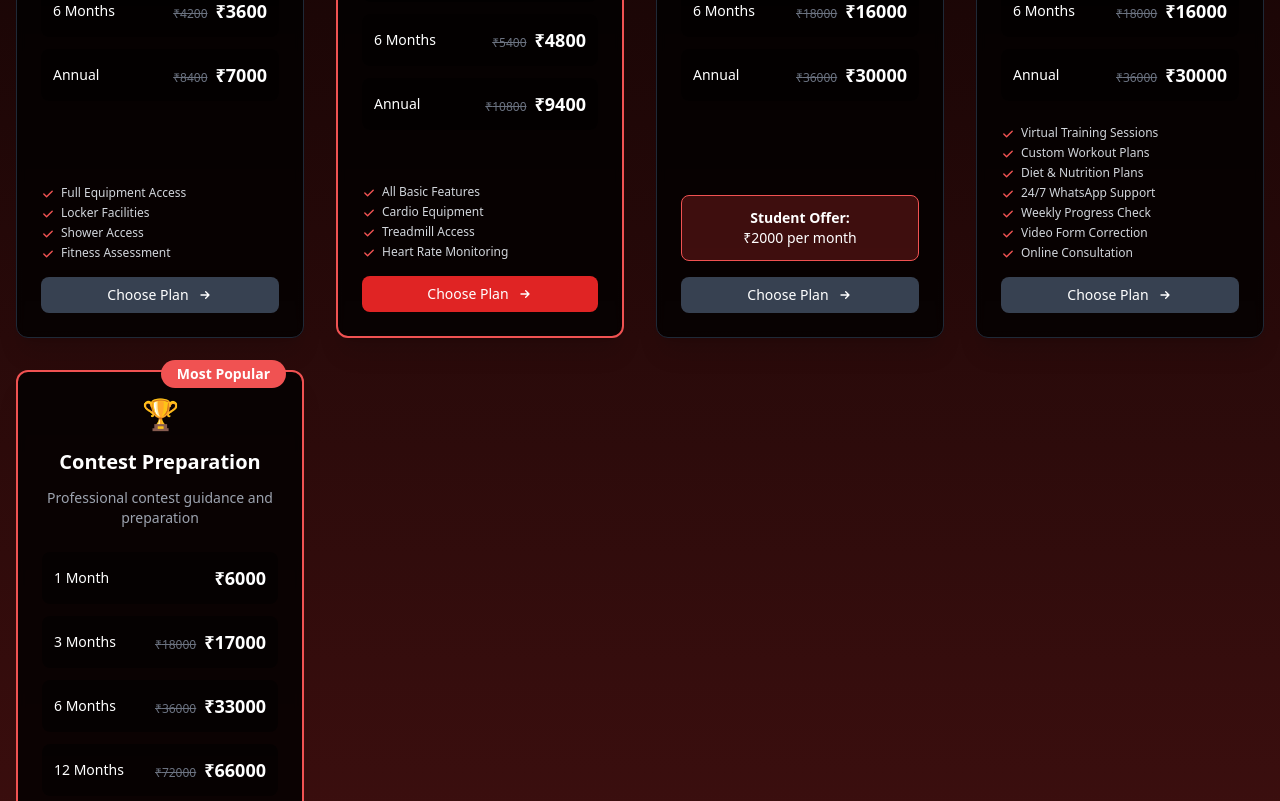
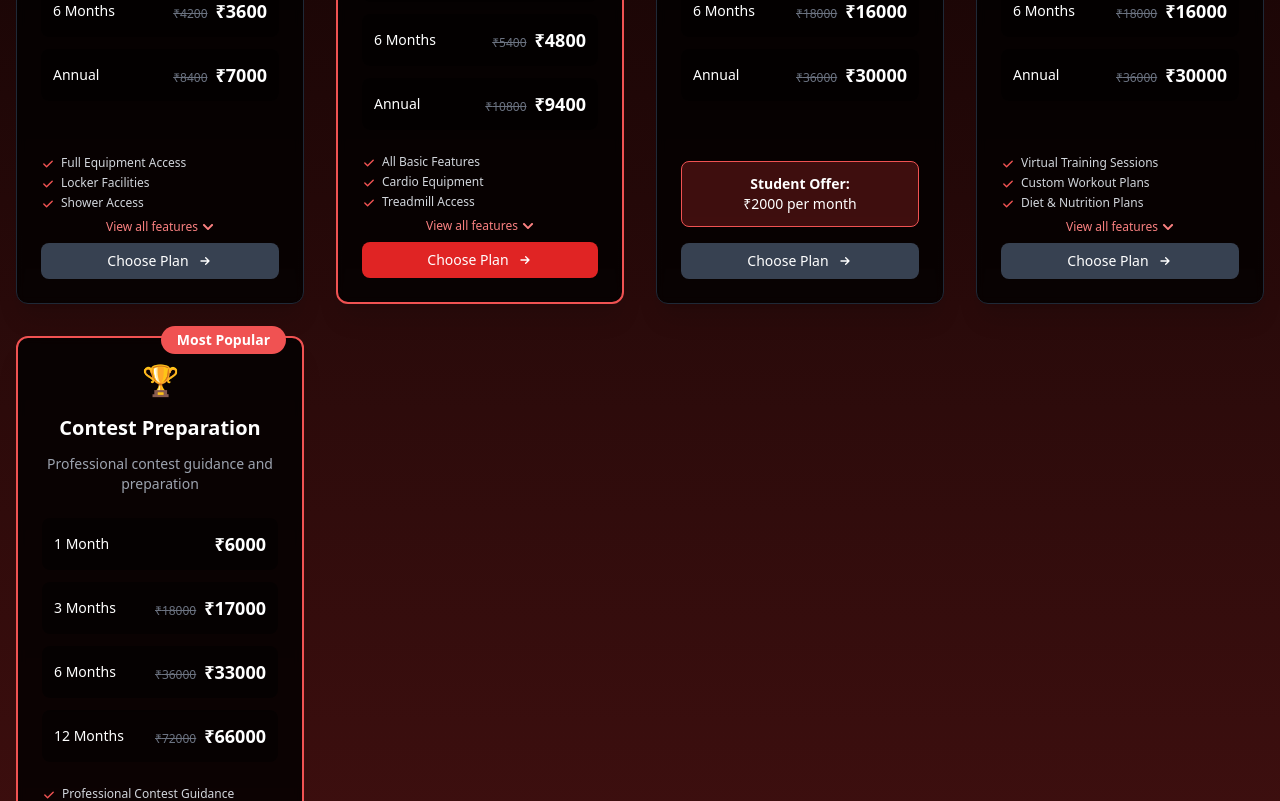
Before and after one commit to mathiverse/avengers-gym, a React (Vite) app: page /pricing in a window 1280 px wide. Shown: the part 840-1641 px from the top of the page. Built offline with nearby package versions, Linux system fonts and the light colour scheme.

Commit message:
Updated the card feature visibility

```diff
--- a/src/components/Pricing.jsx
+++ b/src/components/Pricing.jsx
@@ -1,11 +1,21 @@
-import React, { useEffect } from "react";
+import React, { useEffect, useState } from "react";
 import AOS from "aos";
 import "aos/dist/aos.css";
-import { FaWhatsapp } from "react-icons/fa";
+import { FaWhatsapp, FaChevronDown, FaChevronUp } from "react-icons/fa";
 import video3 from "../assets/vid-3.mp4";
 import { Link } from "react-router-dom";
 
 const PackageSection = () => {
+  const [expandedCards, setExpandedCards] = useState({});
+
+  const toggleCardExpansion = (cardName, e) => {
+    e.preventDefault();
+    setExpandedCards(prev => ({
+      ...prev,
+      [cardName]: !prev[cardName]
+    }));
+  };
+
   const packages = [
     {
       name: "Normal Gym Fees",
@@ -220,16 +230,45 @@ const PackageSection = () => {
               </div>
 
               {pkg.highlights && pkg.name !== "Personal Training" && (
-                <div className="mt-2 mb-4 space-y-1">
-                  {pkg.highlights.map((highlight, i) => (
-                    <div key={i} className="flex items-start text-gray-300 text-xs">
+                <>
+                  <div className="mt-2 mb-2">
+                    {!expandedCards[pkg.name] ? (
+                      <>
+                        {pkg.highlights.slice(0, 3).map((highlight, i) => (
+                          <div key={i} className="flex items-start text-gray-300 text-xs mb-1">
                             <svg className="w-3.5 h-3.5 mr-1.5 text-red-500 flex-shrink-0 mt-0.5" fill="currentColor" viewBox="0 0 20 20">
                               <path fillRule="evenodd" d="M16.707 5.293a1 1 0 010 1.414l-8 8a1 1 0 01-1.414 0l-4-4a1 1 0 011.414-1.414L8 12.586l7.293-7.293a1 1 0 011.414 0z" clipRule="evenodd"/>
                             </svg>
                             {highlight}
                           </div>
                         ))}
+                        <button
+                          onClick={(e) => toggleCardExpansion(pkg.name, e)}
+                          className="flex items-center justify-center w-full text-xs text-red-400 mt-2 hover:text-red-300"
+                        >
+                          View all features <FaChevronDown className="ml-1" />
+                        </button>
+                      </>
+                    ) : (
+                      <>
+                        {pkg.highlights.map((highlight, i) => (
+                          <div key={i} className="flex items-start text-gray-300 text-xs mb-1">
+                            <svg className="w-3.5 h-3.5 mr-1.5 text-red-500 flex-shrink-0 mt-0.5" fill="currentColor" viewBox="0 0 20 20">
+                              <path fillRule="evenodd" d="M16.707 5.293a1 1 0 010 1.414l-8 8a1 1 0 01-1.414 0l-4-4a1 1 0 011.414-1.414L8 12.586l7.293-7.293a1 1 0 011.414 0z" clipRule="evenodd"/>
+                            </svg>
+                            {highlight}
                           </div>
+                        ))}
+                        <button
+                          onClick={(e) => toggleCardExpansion(pkg.name, e)}
+                          className="flex items-center justify-center w-full text-xs text-red-400 mt-2 hover:text-red-300"
+                        >
+                          Show less <FaChevronUp className="ml-1" />
+                        </button>
+                      </>
+                    )}
+                  </div>
+                </>
               )}
 
               {pkg.studentOffer && (
```
Lines whose indentation alone changed are shown as unchanged.
